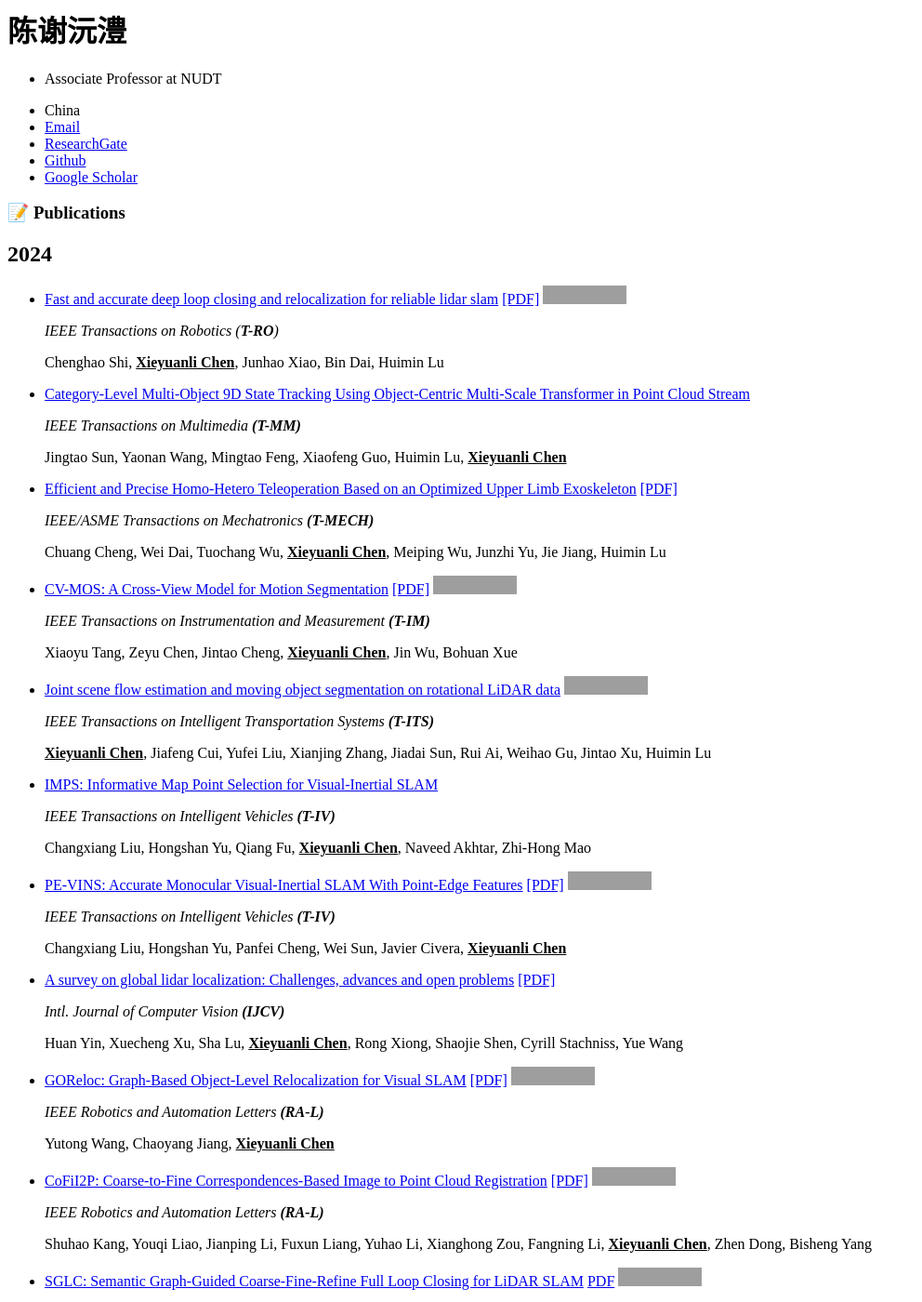
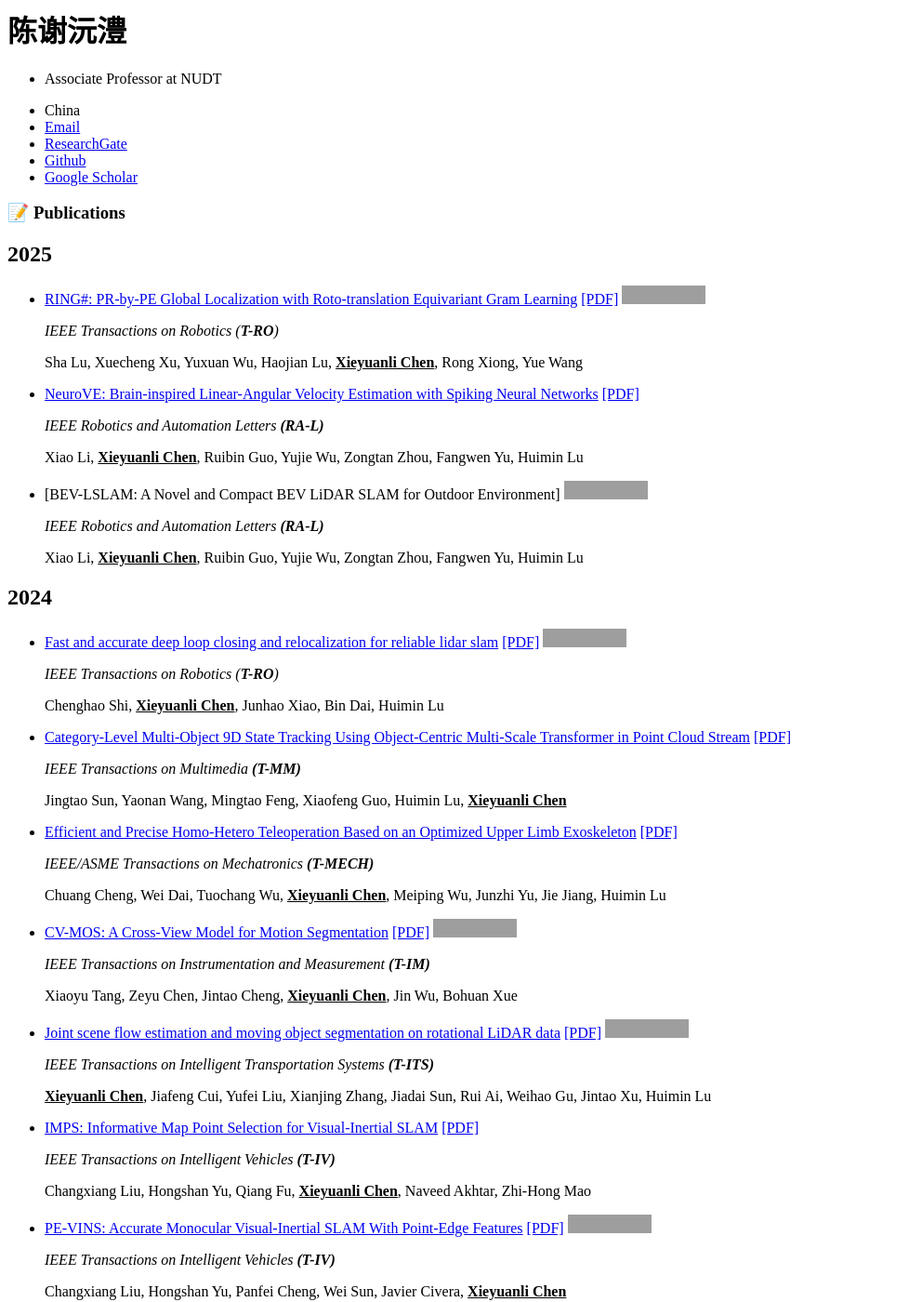
Before and after one commit to shenyehui/Shen-Yehui.github.io, a Jekyll site: the page built from _pages/includes/pub.md, in a window 1280 px wide and 1400 px high, scrolled down 256 px. Shown: the whole window at 93% size, without its empty margins (0-992 px from the left). Built offline with Jekyll 4.4.1, drawn with Linux system fonts in a browser that asks for light colours; our own code applies the rules of GitHub Pages for plain Markdown files; some of the changed text lies outside the part shown; grey boxes are pictures that could not be loaded.

Commit message:
Update pub.md

```diff
--- a/_pages/includes/pub.md
+++ b/_pages/includes/pub.md
@@ -1,6 +1,25 @@
 <span id="publications"></span>
 
 # 📝 Publications
+##  2025
+- [RING#: PR-by-PE Global Localization with Roto-translation Equivariant Gram Learning](https://arxiv.org/abs/2409.00206) [[PDF]](https://arxiv.org/pdf/2409.00206)  [![](https://img.shields.io/github/stars/lus6-Jenny/RINGSharp?style=social&label=Code+Stars)](https://github.com/lus6-Jenny/RINGSharp)
+
+  *IEEE Transactions on Robotics (**T-RO**)*
+
+  Sha Lu, Xuecheng Xu, Yuxuan Wu, Haojian Lu, **<u>Xieyuanli Chen</u>**, Rong Xiong, Yue Wang
+
+- [NeuroVE: Brain-inspired Linear-Angular Velocity Estimation with Spiking Neural Networks](https://ieeexplore.ieee.org/abstract/document/10839327)  [[PDF]](https://arxiv.org/pdf/2408.15663)
+
+  *IEEE Robotics and Automation Letters **(RA-L)***
+
+  Xiao Li, **<u>Xieyuanli Chen</u>**, Ruibin Guo, Yujie Wu, Zongtan Zhou, Fangwen Yu, Huimin Lu
+
+- [BEV-LSLAM: A Novel and Compact BEV LiDAR SLAM for Outdoor Environment] [![](https://img.shields.io/github/stars/ROBOT-WSC/BEV-LSLAM?style=social&label=Code+Stars)](https://github.com/ROBOT-WSC/BEV-LSLAM)
+
+  *IEEE Robotics and Automation Letters **(RA-L)***
+
+  Xiao Li, **<u>Xieyuanli Chen</u>**, Ruibin Guo, Yujie Wu, Zongtan Zhou, Fangwen Yu, Huimin Lu
+
 ##  2024
 - [Fast and accurate deep loop closing and relocalization for reliable lidar slam](https://ieeexplore.ieee.org/abstract/document/10494918/) [[PDF]](https://arxiv.org/pdf/2309.08086)  [![](https://img.shields.io/github/stars/nubot-nudt/LCR-Net?style=social&label=Code+Stars)](https://github.com/nubot-nudt/LCR-Net)
 
@@ -8,7 +27,7 @@
 
   Chenghao Shi, **<u>Xieyuanli Chen</u>**, Junhao Xiao, Bin Dai, Huimin Lu
 
-- [Category-Level Multi-Object 9D State Tracking Using Object-Centric Multi-Scale Transformer in Point Cloud Stream](https://ieeexplore.ieee.org/abstract/document/10814715)
+- [Category-Level Multi-Object 9D State Tracking Using Object-Centric Multi-Scale Transformer in Point Cloud Stream](https://ieeexplore.ieee.org/abstract/document/10814715)  [[PDF]](https://ieeexplore.ieee.org/abstract/document/10814715)
 
   *IEEE Transactions on Multimedia **(T-MM)***
 
@@ -26,13 +45,13 @@
 
    Xiaoyu Tang, Zeyu Chen, Jintao Cheng, **<u>Xieyuanli Chen</u>**, Jin Wu, Bohuan Xue
 
-- [Joint scene flow estimation and moving object segmentation on rotational LiDAR data](https://ieeexplore.ieee.org/abstract/document/10623536/)  [![](https://img.shields.io/github/stars/nubot-nudt/SFEMOS?style=social&label=Code+Stars)](https://github.com/nubot-nudt/SFEMOS)
+- [Joint scene flow estimation and moving object segmentation on rotational LiDAR data](https://ieeexplore.ieee.org/abstract/document/10623536/)  [[PDF]](https://ieeexplore.ieee.org/abstract/document/10623536/) [![](https://img.shields.io/github/stars/nubot-nudt/SFEMOS?style=social&label=Code+Stars)](https://github.com/nubot-nudt/SFEMOS)
 
   *IEEE Transactions on Intelligent Transportation Systems **(T-ITS)***
 
   **<u>Xieyuanli Chen</u>**, Jiafeng Cui, Yufei Liu, Xianjing Zhang, Jiadai Sun, Rui Ai, Weihao Gu, Jintao Xu, Huimin Lu
 
-- [IMPS: Informative Map Point Selection for Visual-Inertial SLAM](https://ieeexplore.ieee.org/abstract/document/10400950/)
+- [IMPS: Informative Map Point Selection for Visual-Inertial SLAM](https://ieeexplore.ieee.org/abstract/document/10400950/)  [[PDF]](https://ieeexplore.ieee.org/abstract/document/10400950/)
 
   *IEEE Transactions on Intelligent Vehicles **(T-IV)***
 
@@ -146,7 +165,7 @@
    Jingyi Xu, Junyi Ma, Qi Wu, Zijie Zhou, Yue Wang, **<u>Xieyuanli Chen</u>**, Wenxian Yu, Ling Pei
 
 ##  2023
-- [CVTNet: A cross-view transformer network for LiDAR-based place recognition in autonomous driving environments](https://ieeexplore.ieee.org/abstract/document/10273716) [![](https://img.shields.io/github/stars/BIT-MJY/CVTNet?style=social&label=Code+Stars)](https://github.com/BIT-MJY/CVTNet)
+- [CVTNet: A cross-view transformer network for LiDAR-based place recognition in autonomous driving environments](https://ieeexplore.ieee.org/abstract/document/10273716)  [[PDF]](https://ieeexplore.ieee.org/abstract/document/10273716) [![](https://img.shields.io/github/stars/BIT-MJY/CVTNet?style=social&label=Code+Stars)](https://github.com/BIT-MJY/CVTNet)
 
   *IEEE Transactions on Industrial Informatics **(T-II)***
 
@@ -170,7 +189,7 @@
 
   Bailiang Chen, Kaihong Huang, Hainan Pan, Haoran Ren, **<u>Xieyuanli Chen</u>**, Junhao Xiao, Wenqi Wu, Huimin Lu
 
-- [Extreme low-resolution action recognition with confident spatial-temporal attention transfer](https://link.springer.com/article/10.1007/s11263-023-01771-4)
+- [Extreme low-resolution action recognition with confident spatial-temporal attention transfer](https://link.springer.com/article/10.1007/s11263-023-01771-4)  [[PDF]](https://link.springer.com/article/10.1007/s11263-023-01771-4)
 
   *Intl. Journal of Computer Vision **(IJCV)***
 
@@ -207,19 +226,19 @@
 
   Hao Dong, **<u>Xieyuanli Chen</u>**, Simo Särkkä, Cyrill Stachniss
 
-- [Deep Reinforcement Learning for Flipper Control of Tracked Robots in Urban Rescuing Environments](https://www.mdpi.com/2072-4292/15/18/4616)
+- [Deep Reinforcement Learning for Flipper Control of Tracked Robots in Urban Rescuing Environments](https://www.mdpi.com/2072-4292/15/18/4616)  [[PDF]](https://www.mdpi.com/2072-4292/15/18/4616)
 
   *Remote Sensing*
 
   Hainan Pan, **<u>Xieyuanli Chen</u>**, Junkai Ren, Bailiang Chen, Kaihong Huang, Hui Zhang, Huimin Lu
 
-- [Deep LiDAR-radar-visual fusion for object detection in urban environments](https://www.mdpi.com/2072-4292/15/18/4433)
+- [Deep LiDAR-radar-visual fusion for object detection in urban environments](https://www.mdpi.com/2072-4292/15/18/4433)  [[PDF]](https://www.mdpi.com/2072-4292/15/18/4433)
 
   *Remote Sensing*
 
   Yuhan Xiao, Yufei Liu, Kai Luan, Yuwei Cheng, **<u>Xieyuanli Chen</u>**, Huimin Lu
 
-- [RSS-LIWOM: Rotating solid-state LiDAR for robust LiDAR-Inertial-Wheel odometry and mapping](https://www.mdpi.com/2072-4292/15/16/4040)  [![](https://img.shields.io/github/stars/nubot-nudt/RSS_LOAM_Datasets?style=social&label=Code+Stars)](https://github.com/nubot-nudt/RSS_LOAM_Datasets)
+- [RSS-LIWOM: Rotating solid-state LiDAR for robust LiDAR-Inertial-Wheel odometry and mapping](https://www.mdpi.com/2072-4292/15/16/4040)  [[PDF]](https://www.mdpi.com/2072-4292/15/16/4040)  [![](https://img.shields.io/github/stars/nubot-nudt/RSS_LOAM_Datasets?style=social&label=Code+Stars)](https://github.com/nubot-nudt/RSS_LOAM_Datasets)
 
   *Remote Sensing*
 
@@ -282,7 +301,7 @@
   Liren Jin, **<u>Xieyuanli Chen</u>**, Julius Rückin, Marija Popović
 
 
-- [Kernel-Based Attention Network for Point Cloud Compression](https://ieeexplore.ieee.org/abstract/document/10354640/)
+- [Kernel-Based Attention Network for Point Cloud Compression](https://ieeexplore.ieee.org/abstract/document/10354640/)  [[PDF]](https://ieeexplore.ieee.org/abstract/document/10354640/)
 
   *IEEE International Conference on Robotics and Biomimetics **(ROBIO 2023)***
 
@@ -295,7 +314,7 @@
 
   Junyi Ma, **<u>Xieyuanli Chen</u>**, Jingyi Xu, Guangming Xiong
 
-- [OverlapNet: a siamese network for computing LiDAR scan similarity with applications to loop closing and localization](https://link.springer.com/article/10.1007/s10514-021-09999-0) [![](https://img.shields.io/github/stars/PRBonn/OverlapNet?style=social&label=Code+Stars)](https://github.com/PRBonn/OverlapNet)
+- [OverlapNet: a siamese network for computing LiDAR scan similarity with applications to loop closing and localization](https://link.springer.com/article/10.1007/s10514-021-09999-0) [[PDF]](https://link.springer.com/article/10.1007/s10514-021-09999-0)  [![](https://img.shields.io/github/stars/PRBonn/OverlapNet?style=social&label=Code+Stars)](https://github.com/PRBonn/OverlapNet)
 
 
   *Autonomous Robots*
@@ -402,7 +421,7 @@
 
   Benedikt Mersch, **<u>Xieyuanli Chen</u>**, Jens Behley, Cyrill Stachniss
 
-- [Moving Object Segmentation for LiDAR-based Localization and Mapping](https://www.ipb.uni-bonn.de/pdfs/chen2021rss-pioneer.pdf)
+- [Moving Object Segmentation for LiDAR-based Localization and Mapping](https://www.ipb.uni-bonn.de/pdfs/chen2021rss-pioneer.pdf) [[PDF]](https://www.ipb.uni-bonn.de/pdfs/chen2021rss-pioneer.pdf)
 
   *Robotics: Science and Systems **(RSS 2021)** Pioneer Workshop*
 
@@ -458,7 +477,7 @@
 
   **<u>Xieyuanli Chen</u>**, Thomas Läbe, Lorenzo Nardi, Jens Behley, Cyrill Stachniss
 
-- [Semantic RGB-D SLAM for rescue robot navigation](https://ieeexplore.ieee.org/stamp/stamp.jsp?arnumber=9226412)
+- [Semantic RGB-D SLAM for rescue robot navigation](https://ieeexplore.ieee.org/stamp/stamp.jsp?arnumber=9226412)  [[PDF]](https://ieeexplore.ieee.org/stamp/stamp.jsp?arnumber=9226412)
 
   *IEEE Access*
 
```
